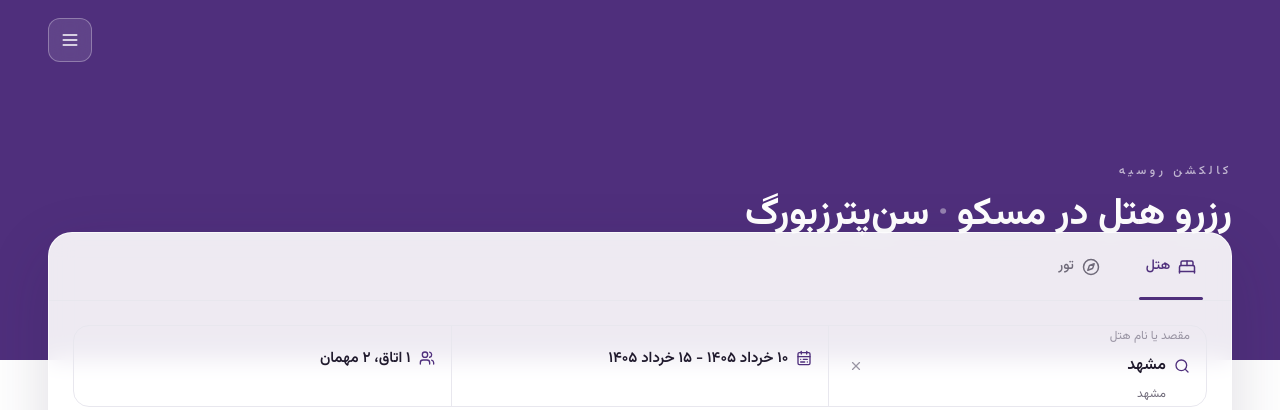
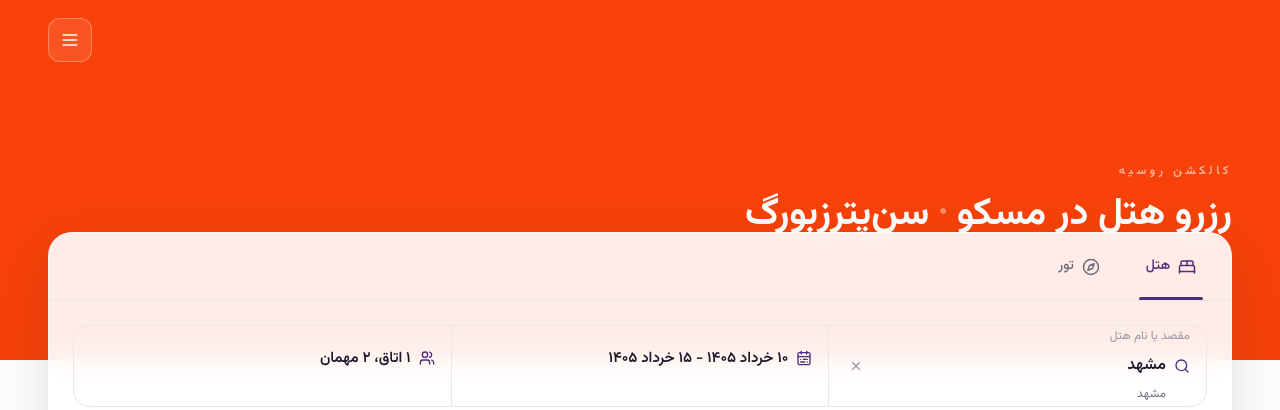
Before and after one commit to niratraining/moscowa, a Next.js app: page / in a window 1280 px wide. Shown: the top 410 px of the page. Built offline with nearby package versions, Linux system fonts and the light colour scheme.

Commit message:
Add files via upload

```diff
--- a/src/components/homepage/Hero.tsx
+++ b/src/components/homepage/Hero.tsx
@@ -18,7 +18,7 @@ export function Hero() {
 
   return (
     <section
-      className="relative isolate h-[300px] overflow-hidden bg-moscowa-purple sm:h-[330px] lg:h-[360px]"
+      className="relative isolate h-[300px] overflow-hidden bg-moscowa-orange sm:h-[330px] lg:h-[360px]"
       aria-label="معرفی مسکوا"
     >
       {/* Hamburger menu overlay */}
```
